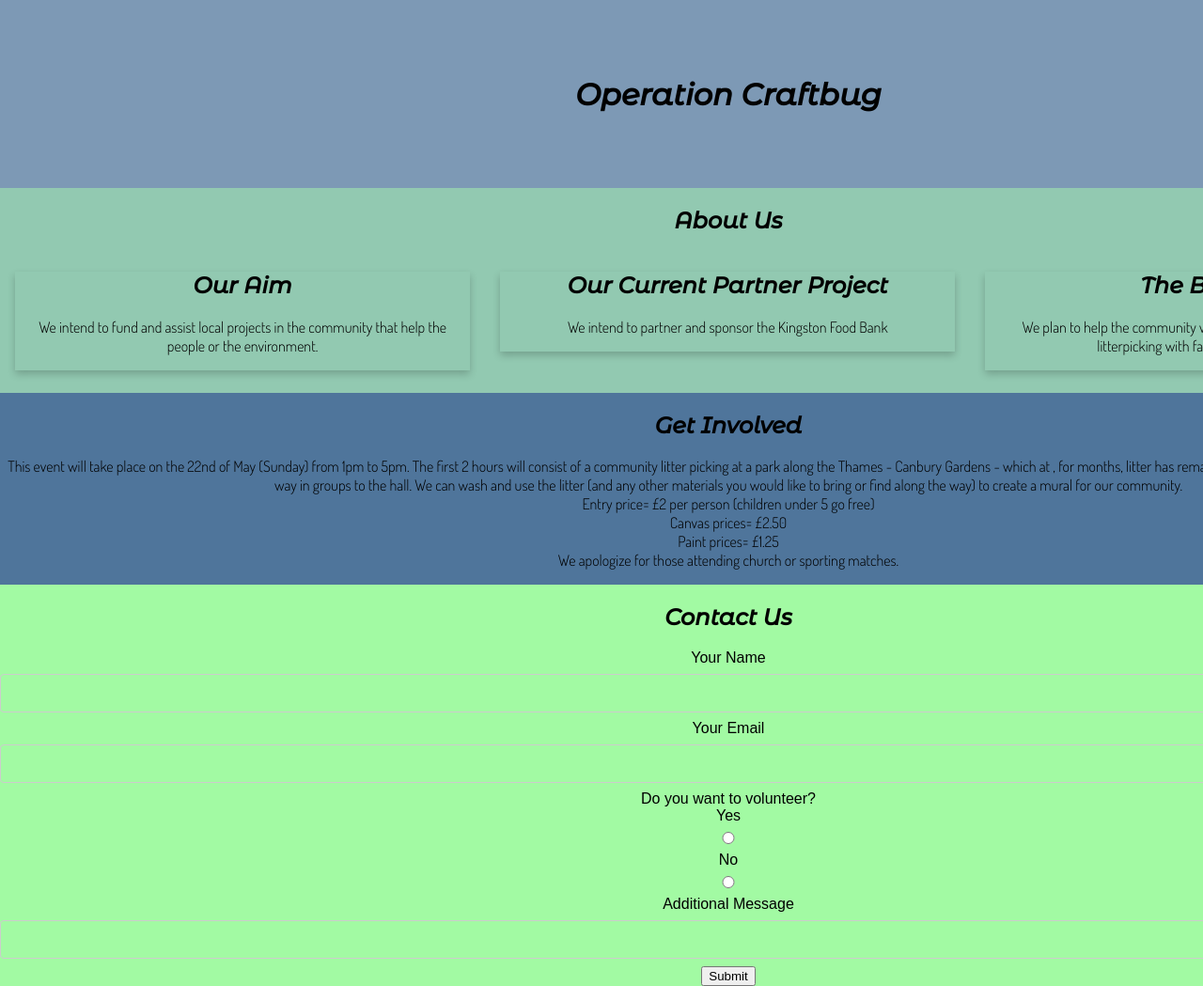
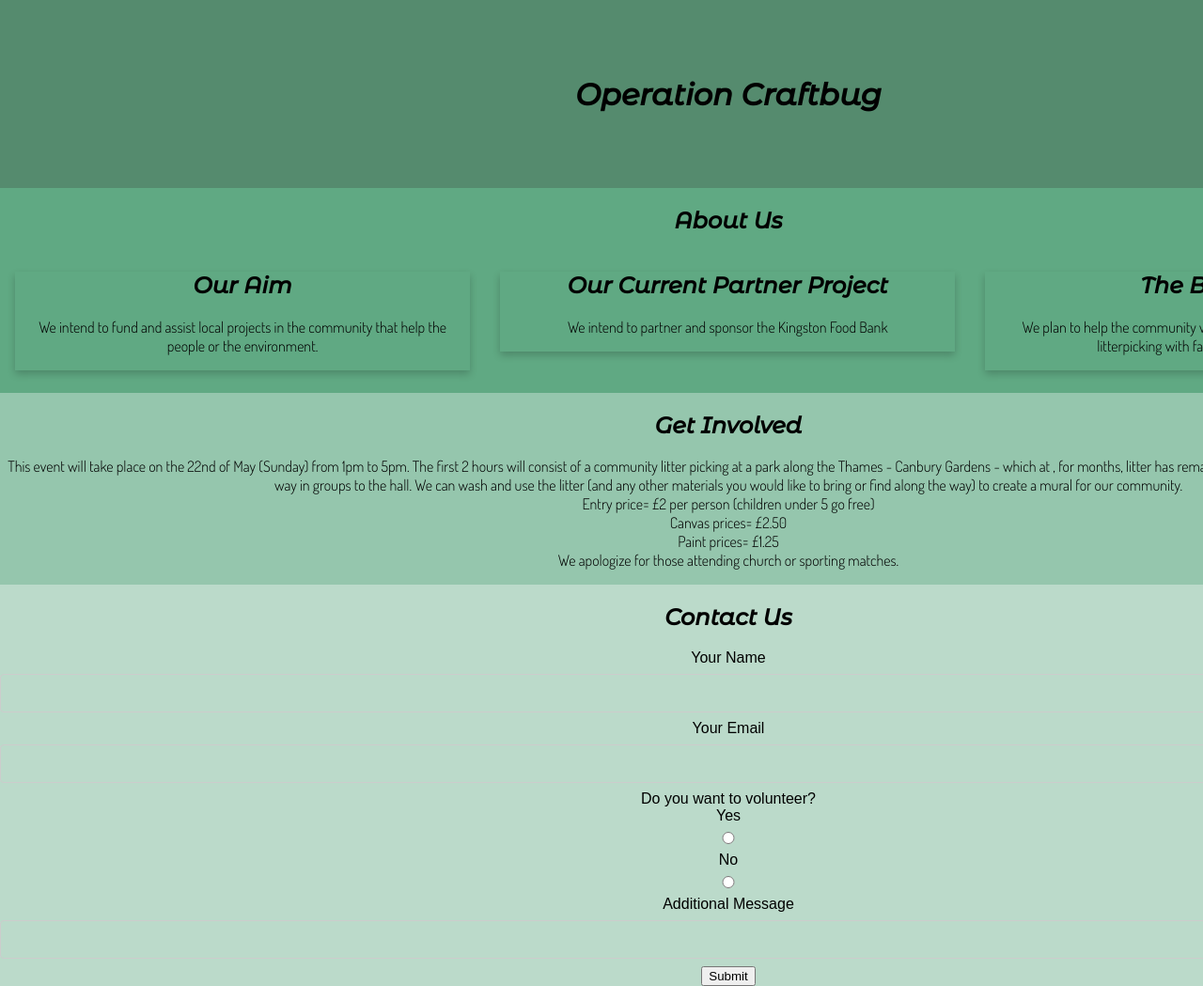
Before and after one commit to ab-rna/recycling, a plain HTML site: page index.html in a window 1280 px wide. Shown: the top 1049 px of the page at 94% size. Drawn offline with Linux system fonts and the light colour scheme.

Commit message:
Update styles.css

```diff
--- a/styles.css
+++ b/styles.css
@@ -62,19 +62,19 @@ html {
 }
 
 .five {
-	background: #7D99B5
+	background: #558B6E;
 }
 
 .two {
-	background: #92C9B1
+	background: #60A983;
 }
 
 .four {
-	background: #4F759B;
+	background: #95C6AD;
 }
 
 .one {
-	background: #A2FAA3;
+	background: #BBDACA;
 }
 
 .intro {
@@ -132,5 +132,5 @@ input {
   border: 1px solid #ccc;
   border-radius: 4px;
   box-sizing: border-box;
-  background-color: #A2FAA3;
+  background-color: #BBDACA;
 }
```
